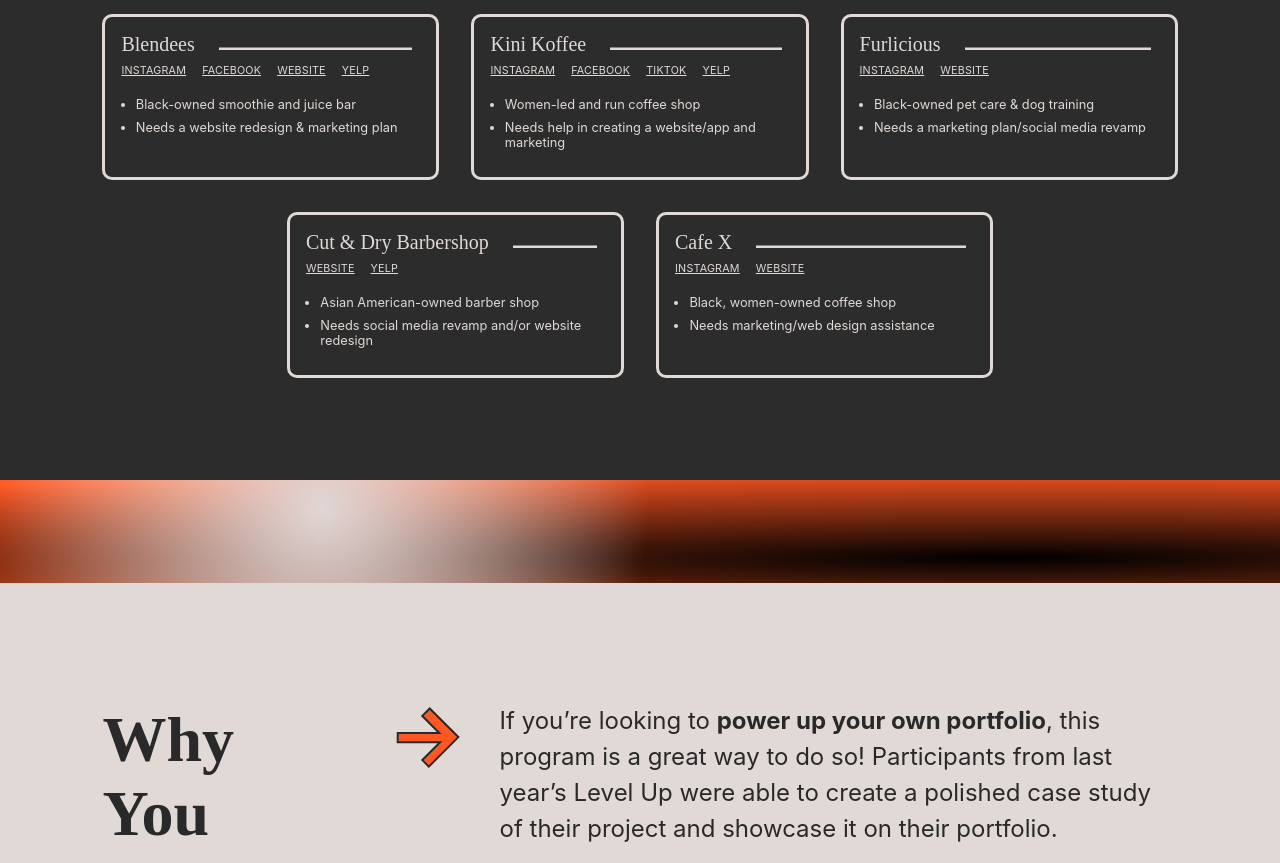
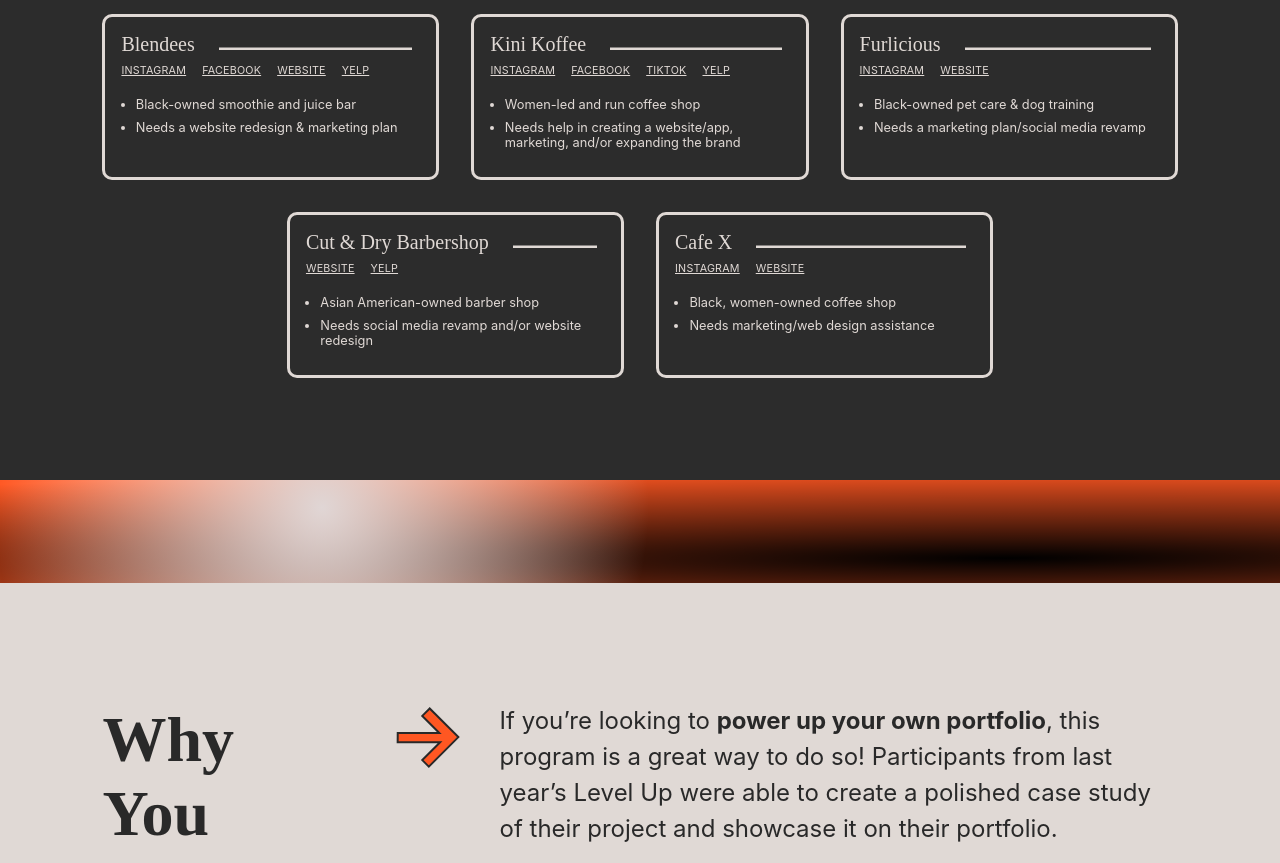
Before and after one commit to ucsddesignco/powerup, a React (Create React App) app: page / in a window 1280 px wide. Shown: the part 2640-3503 px from the top of the page. Built offline with nearby package versions, Linux system fonts and the light colour scheme; a web font is replaced by a local one.

Commit message:
Update Cards.js

```diff
--- a/src/components/Cards.js
+++ b/src/components/Cards.js
@@ -106,7 +106,7 @@
             </div>
             <ul className="cards-bullets">
               <li className="bullet-text">Women-led and run coffee shop</li>
-              <li className="bullet-text">Needs help in creating a website/app and marketing</li>
+              <li className="bullet-text">Needs help in creating a website/app, marketing, and/or expanding the brand</li>
             </ul>
           </div>
         </Grid>
```
